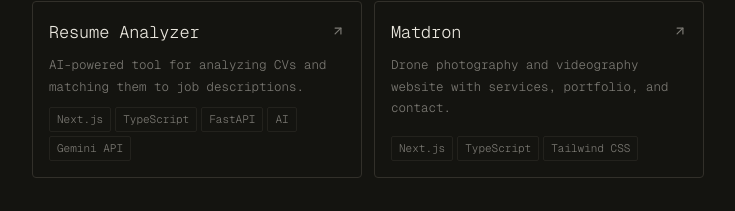
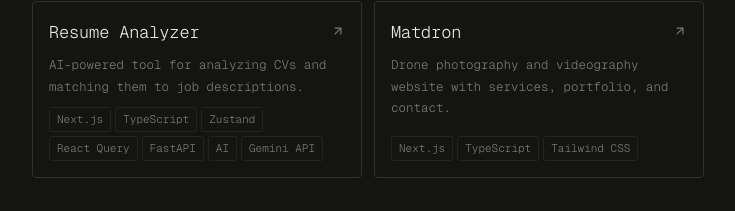
Before and after one commit to iamdrzazgowski/personal-website, a Next.js app: page / in a window 1280 px wide. Shown: the part 1288-1499 px from the top of the page, without its empty margins (272-1007 px from the left). Built offline with nearby package versions, Linux system fonts and the light colour scheme.

Commit message:
fix project description

```diff
--- a/src/data/projects.ts
+++ b/src/data/projects.ts
@@ -56,7 +56,15 @@ export const projects: Project[] = [
         name: "Resume Analyzer",
         description:
             "AI-powered tool for analyzing CVs and matching them to job descriptions.",
-        tags: ["Next.js", "TypeScript", "FastAPI", "AI", "Gemini API"],
+        tags: [
+            "Next.js",
+            "TypeScript",
+            "Zustand",
+            "React Query",
+            "FastAPI",
+            "AI",
+            "Gemini API",
+        ],
         url: "https://github.com/iamdrzazgowski/resume-analyzer",
     },
     {
```
